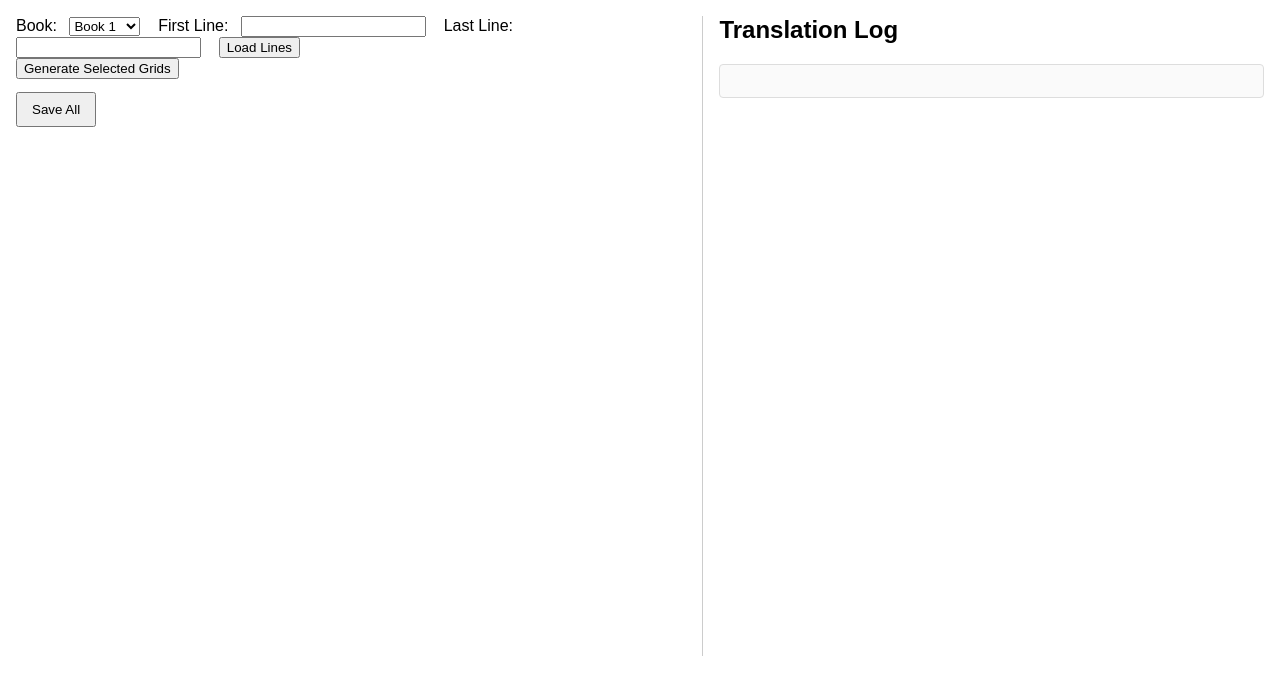
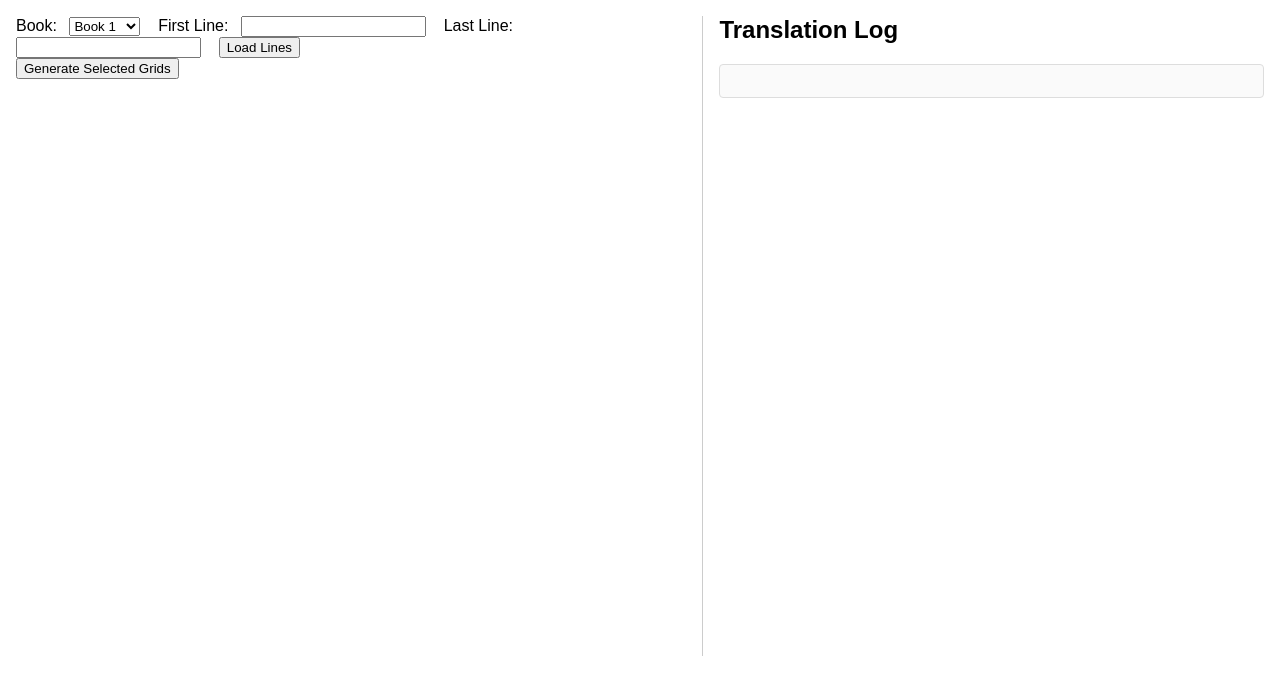
Before and after one commit to tylerpeairs/HomericGreekStudyApp, a website: page index.html in a window 1280 px wide. Drawn offline with Linux system fonts and the light colour scheme.

Commit message:
fixed the save button and removed extra grid logic

```diff
--- a/index.html
+++ b/index.html
@@ -52,8 +52,10 @@
     </div>
     <!-- Generated Line Blocks -->
     <div id="linesContainer"></div>
-    <!-- Save All Translations Button -->
-    <button class="save-all-button" id="saveBtn">Save All</button>
+    <!-- Save All Translations Button (hidden until grids generated) -->
+    <div id="saveContainer" style="display: none;">
+      <button class="save-all-button" id="saveBtn">Save All</button>
+    </div>
   </div>
 
   <!-- Translation Log Section -->
```
Also changed, not shown: package.json (+4 -4 lines), 1 other file.
